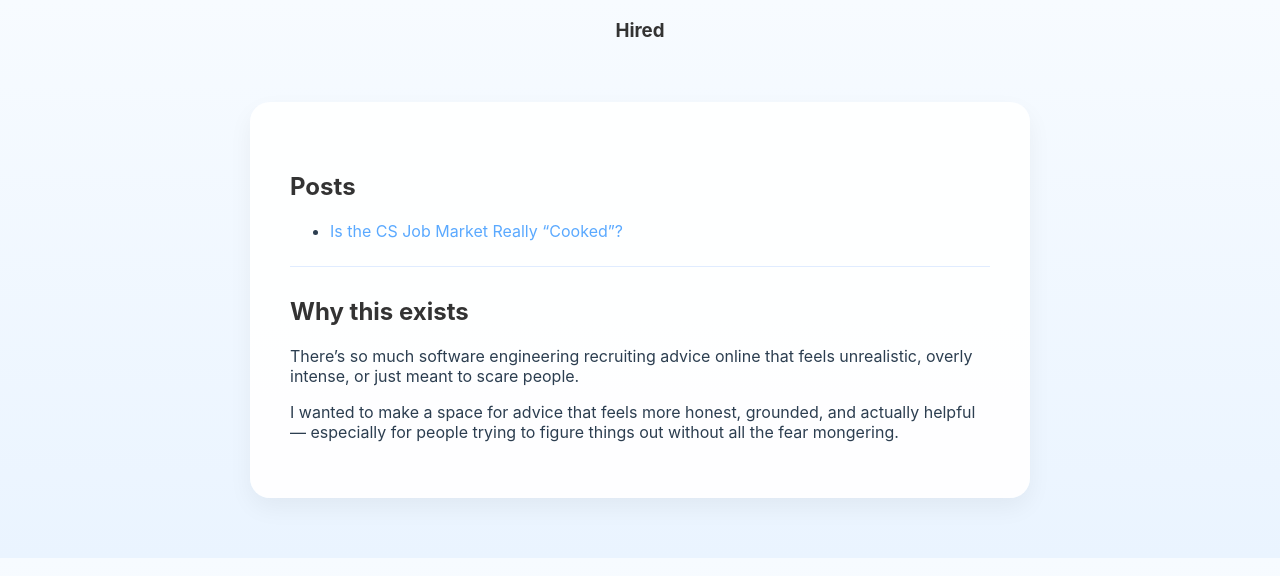
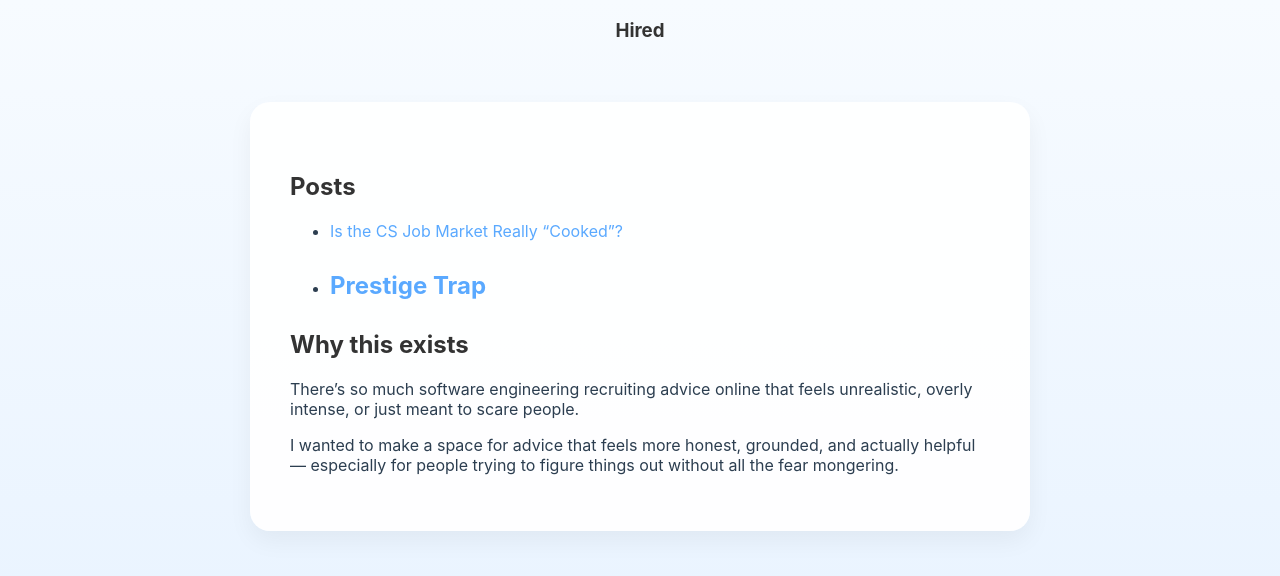
Before and after one commit to hiredmaybe67/hiredmaybe67.github.io, a Jekyll site: the page built from index.md, in a window 1280 px wide. Shown: the top 576 px of the page. Built offline with Jekyll 4.4.1, drawn with Linux system fonts in a browser that asks for light colours.

Commit message:
Update index.md

```diff
--- a/index.md
+++ b/index.md
@@ -6,7 +6,7 @@ title: hiredmaybe
 ## Posts
 
 - [Is the CS Job Market Really “Cooked”?](cs-job-market-myths)
-
+- [Prestige Trap](prestigeTrap)
 ---
 
 ## Why this exists
```
